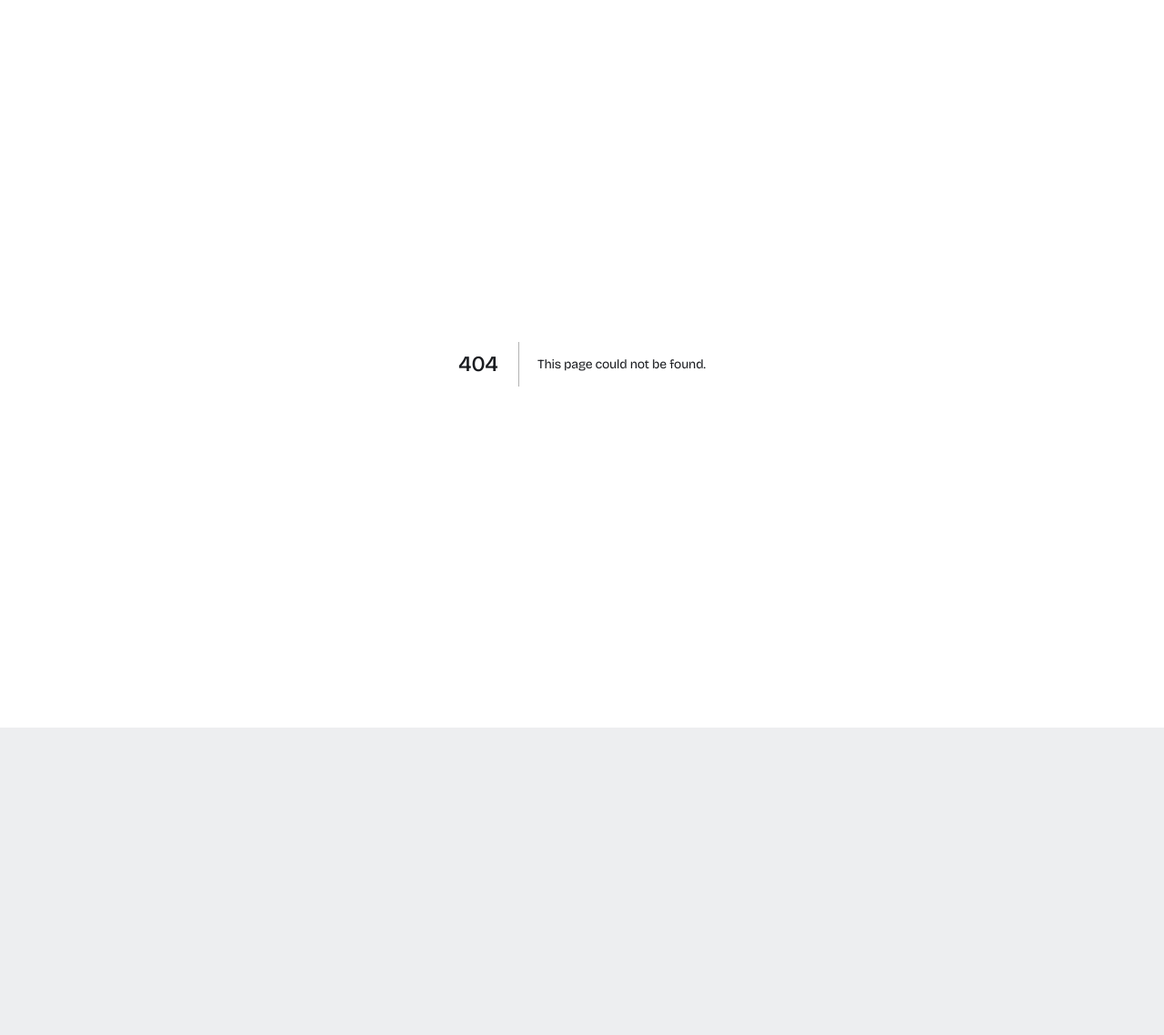
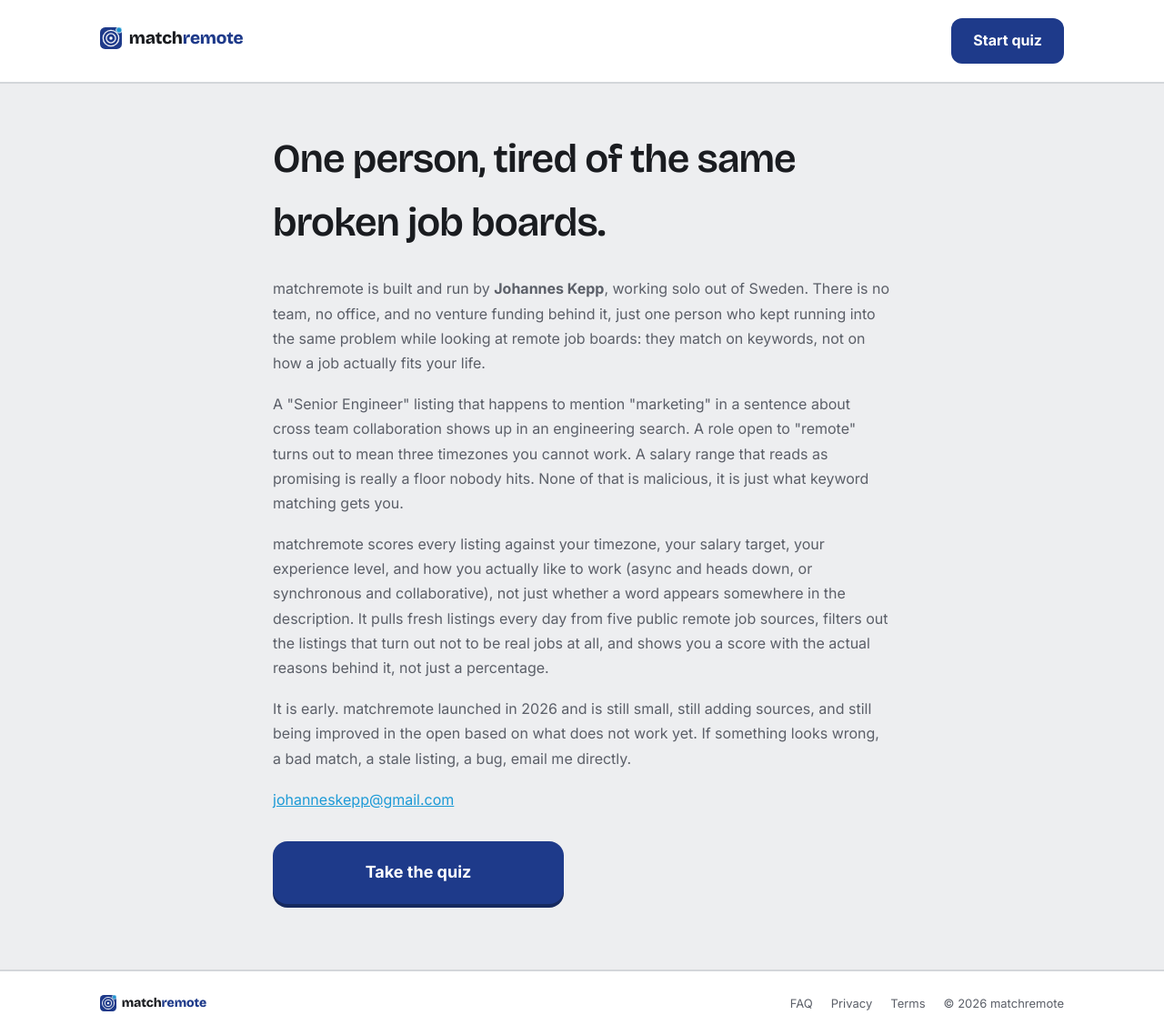
Before and after one commit to johanneskepp/matchremote.io, a Next.js app: page /about in a window 1280 px wide. Before the commit this address had no page. Shown: the whole page at 91% size. Before the commit the page ends 800 px from the top, so only its background shows below. Built offline with nearby package versions, Linux system fonts and the light colour scheme.

Commit message:
Add self-service account deletion and an About page for trust

```diff
--- /dev/null
+++ b/app/about/page.tsx
@@ -0,0 +1,104 @@
+import Link from 'next/link'
+import type { Metadata } from 'next'
+import Logo from '@/components/Logo'
+
+const TITLE = 'About matchremote'
+const DESCRIPTION = 'matchremote is built and run by one person who was tired of remote job boards that match on keywords instead of how you actually want to work.'
+
+export const metadata: Metadata = {
+  title: TITLE,
+  description: DESCRIPTION,
+  alternates: {
+    canonical: 'https://matchremote.io/about',
+  },
+  openGraph: {
+    title: `${TITLE} | matchremote`,
+    description: DESCRIPTION,
+    url: 'https://matchremote.io/about',
+  },
+  twitter: {
+    title: `${TITLE} | matchremote`,
+    description: DESCRIPTION,
+  },
+}
+
+const pStyle = { color: 'var(--ink-soft)', lineHeight: 1.7, marginBottom: '18px', fontSize: '16px' }
+
+export default function AboutPage() {
+  return (
+    <div style={{ minHeight: '100vh', display: 'flex', flexDirection: 'column' }}>
+      <header style={{ padding: '20px 0', background: 'var(--surface)', borderBottom: '2px solid var(--border)' }}>
+        <div className="container-wide" style={{ display: 'flex', justifyContent: 'space-between', alignItems: 'center' }}>
+          <Logo size={24} />
+          <Link href="/quiz" style={{
+            padding: '12px 24px',
+            background: 'var(--accent)',
+            color: 'white',
+            borderRadius: '12px',
+            fontWeight: 700,
+            textDecoration: 'none',
+            fontSize: '16px',
+          }}>Start quiz</Link>
+        </div>
+      </header>
+
+      <main style={{ flex: '1 1 auto', padding: '48px 0 72px' }}>
+        <div className="container">
+          <h1 className="font-display" style={{ fontSize: 'clamp(32px, 5vw, 44px)', marginBottom: '24px' }}>
+            One person, tired of the same broken job boards.
+          </h1>
+
+          <p style={pStyle}>
+            matchremote is built and run by <strong>Johannes Kepp</strong>, working solo out of Sweden. There is no
+            team, no office, and no venture funding behind it, just one person who kept running into the same
+            problem while looking at remote job boards: they match on keywords, not on how a job actually fits your
+            life.
+          </p>
+
+          <p style={pStyle}>
+            A "Senior Engineer" listing that happens to mention "marketing" in a sentence about cross team
+            collaboration shows up in an engineering search. A role open to "remote" turns out to mean three
+            timezones you cannot work. A salary range that reads as promising is really a floor nobody hits. None
+            of that is malicious, it is just what keyword matching gets you.
+          </p>
+
+          <p style={pStyle}>
+            matchremote scores every listing against your timezone, your salary target, your experience level, and
+            how you actually like to work (async and heads down, or synchronous and collaborative), not just
+            whether a word appears somewhere in the description. It pulls fresh listings every day from five public
+            remote job sources, filters out the listings that turn out not to be real jobs at all, and shows you a
+            score with the actual reasons behind it, not just a percentage.
+          </p>
+
+          <p style={pStyle}>
+            It is early. matchremote launched in 2026 and is still small, still adding sources, and still being
+            improved in the open based on what does not work yet. If something looks wrong, a bad match, a stale
+            listing, a bug, email me directly.
+          </p>
+
+          <p style={pStyle}>
+            <a href="mailto:johanneskepp@gmail.com" style={{ color: 'var(--teal)' }}>johanneskepp@gmail.com</a>
+          </p>
+
+          <div style={{ marginTop: '32px', maxWidth: '320px' }}>
+            <Link href="/quiz" className="btn-big">
+              Take the quiz
+            </Link>
+          </div>
+        </div>
+      </main>
+
+      <footer style={{ padding: '24px 0', borderTop: '2px solid var(--border)', background: 'var(--surface)' }}>
+        <div className="container-wide" style={{ display: 'flex', justifyContent: 'space-between', flexWrap: 'wrap', gap: '16px' }}>
+          <Logo size={18} href="" />
+          <div style={{ display: 'flex', gap: '20px', alignItems: 'center', flexWrap: 'wrap' }}>
+            <Link href="/faq" style={{ color: 'var(--ink-soft)', fontSize: '13px', textDecoration: 'none' }}>FAQ</Link>
+            <Link href="/privacy" style={{ color: 'var(--ink-soft)', fontSize: '13px', textDecoration: 'none' }}>Privacy</Link>
+            <Link href="/terms" style={{ color: 'var(--ink-soft)', fontSize: '13px', textDecoration: 'none' }}>Terms</Link>
+            <span style={{ color: 'var(--ink-soft)', fontSize: '13px' }}>© 2026 matchremote</span>
+          </div>
+        </div>
+      </footer>
+    </div>
+  )
+}
--- a/app/account/AccountControls.tsx
+++ b/app/account/AccountControls.tsx
@@ -31,6 +31,8 @@ export default function AccountControls({ userId, email, paddleConfigured, activ
   const [note, setNote] = useState('')
   const [busy, setBusy] = useState(false)
   const [confirmingCancel, setConfirmingCancel] = useState(false)
+  const [confirmingDelete, setConfirmingDelete] = useState(false)
+  const [deleteNote, setDeleteNote] = useState('')
 
   const saveAlerts = async (nextThreshold: number, nextActive: boolean) => {
     setBusy(true)
@@ -78,6 +80,24 @@ export default function AccountControls({ userId, email, paddleConfigured, activ
   const signOut = async () => {
     await fetch('/api/auth/logout', { method: 'POST' })
     router.push('/')
+  }
+
+  const deleteAccount = async () => {
+    setBusy(true)
+    setDeleteNote('')
+    try {
+      const res = await fetch('/api/account/delete', { method: 'POST' })
+      const data = await res.json()
+      if (!res.ok) {
+        setDeleteNote(data.message || 'Could not delete your account right now.')
+        return
+      }
+      router.push('/')
+    } catch {
+      setDeleteNote('Could not reach the server.')
+    } finally {
+      setBusy(false)
+    }
   }
 
   return (
@@ -179,6 +199,33 @@ export default function AccountControls({ userId, email, paddleConfigured, activ
       </section>
 
       <button onClick={signOut} className="btn-big btn-ghost">Sign out</button>
+
+      <section className="card">
+        <h2 className="font-display" style={{ fontSize: '17px', marginBottom: '6px' }}>Delete account</h2>
+        {confirmingDelete ? (
+          <div>
+            <p style={{ fontSize: '15px', color: 'var(--ink-soft)', marginTop: 0 }}>
+              This permanently deletes your account, quiz answers, and match history{active ? ', and cancels your subscription' : ''}. This cannot be undone.
+            </p>
+            <div style={{ display: 'flex', gap: '10px', flexWrap: 'wrap' }}>
+              <button onClick={deleteAccount} disabled={busy} className="btn-big" style={{ width: 'auto', minHeight: '52px', background: '#B91C1C', boxShadow: '0 4px 0 #7F1D1D' }}>
+                {busy ? 'Deleting...' : 'Yes, delete everything'}
+              </button>
+              <button onClick={() => setConfirmingDelete(false)} className="btn-big btn-ghost" style={{ width: 'auto', minHeight: '52px' }}>
+                Keep my account
+              </button>
+            </div>
+          </div>
+        ) : (
+          <button
+            onClick={() => setConfirmingDelete(true)}
+            style={{ color: 'var(--ink-soft)', textDecoration: 'underline', fontSize: '14px', background: 'none', border: 'none', padding: 0 }}
+          >
+            Delete my account and all my data
+          </button>
+        )}
+        {deleteNote && <p style={{ margin: '14px 0 0', fontSize: '14px', color: 'var(--ink-soft)' }}>{deleteNote}</p>}
+      </section>
     </div>
   )
 }
--- /dev/null
+++ b/app/api/account/delete/route.ts
@@ -0,0 +1,31 @@
+import { NextResponse } from 'next/server'
+import { getSessionUser, endSession } from '@/lib/auth/session'
+import { getSubscription, deleteUser } from '@/lib/db/queries'
+import { cancelPaddleSubscription } from '@/lib/billing/paddle'
+
+export const dynamic = 'force-dynamic'
+
+export async function POST() {
+  const user = await getSessionUser()
+  if (!user) return NextResponse.json({ message: 'Not signed in' }, { status: 401 })
+
+  // An active recurring subscription must not keep billing an account that
+  // no longer exists, so cancel it first. Best effort: if Paddle is briefly
+  // unreachable, stop rather than delete the account with billing still live.
+  const subscription = await getSubscription(user.id)
+  if (subscription?.paddle_subscription_id && subscription.status !== 'canceled') {
+    const result = await cancelPaddleSubscription(subscription.paddle_subscription_id)
+    if (!result.ok) {
+      console.error('[account] delete: could not cancel subscription first', result.error)
+      return NextResponse.json(
+        { message: 'Could not cancel your subscription right now, so the account was not deleted. Try again in a moment.' },
+        { status: 502 }
+      )
+    }
+  }
+
+  await deleteUser(user.id)
+  await endSession()
+
+  return NextResponse.json({ success: true })
+}
--- a/app/faq/page.tsx
+++ b/app/faq/page.tsx
@@ -121,6 +121,7 @@ export default function FaqPage() {
           <Logo size={18} href="" />
           <div style={{ display: 'flex', gap: '20px', alignItems: 'center' }}>
             <Link href="/remote-jobs" style={{ color: 'var(--ink-soft)', fontSize: '13px', textDecoration: 'none' }}>Browse jobs</Link>
+            <Link href="/about" style={{ color: 'var(--ink-soft)', fontSize: '13px', textDecoration: 'none' }}>About</Link>
             <Link href="/pricing" style={{ color: 'var(--ink-soft)', fontSize: '13px', textDecoration: 'none' }}>Pricing</Link>
             <Link href="/privacy" style={{ color: 'var(--ink-soft)', fontSize: '13px', textDecoration: 'none' }}>Privacy</Link>
             <Link href="/terms" style={{ color: 'var(--ink-soft)', fontSize: '13px', textDecoration: 'none' }}>Terms</Link>
--- a/app/page.tsx
+++ b/app/page.tsx
@@ -112,6 +112,7 @@ export default async function Home() {
           <div style={{ display: 'flex', gap: '20px', alignItems: 'center', flexWrap: 'wrap' }}>
             <Link href="/remote-jobs" style={{ color: 'var(--ink-soft)', fontSize: '13px', textDecoration: 'none' }}>Browse jobs</Link>
             <Link href="/pricing" style={{ color: 'var(--ink-soft)', fontSize: '13px', textDecoration: 'none' }}>Pricing</Link>
+            <Link href="/about" style={{ color: 'var(--ink-soft)', fontSize: '13px', textDecoration: 'none' }}>About</Link>
             <Link href="/faq" style={{ color: 'var(--ink-soft)', fontSize: '13px', textDecoration: 'none' }}>FAQ</Link>
             <Link href="/privacy" style={{ color: 'var(--ink-soft)', fontSize: '13px', textDecoration: 'none' }}>Privacy</Link>
             <Link href="/terms" style={{ color: 'var(--ink-soft)', fontSize: '13px', textDecoration: 'none' }}>Terms</Link>
--- a/app/pricing/page.tsx
+++ b/app/pricing/page.tsx
@@ -89,6 +89,7 @@ export default function PricingPage() {
           <Logo size={18} href="" />
           <div style={{ display: 'flex', gap: '20px', alignItems: 'center' }}>
             <Link href="/remote-jobs" style={{ color: 'var(--ink-soft)', fontSize: '13px', textDecoration: 'none' }}>Browse jobs</Link>
+            <Link href="/about" style={{ color: 'var(--ink-soft)', fontSize: '13px', textDecoration: 'none' }}>About</Link>
             <Link href="/faq" style={{ color: 'var(--ink-soft)', fontSize: '13px', textDecoration: 'none' }}>FAQ</Link>
             <Link href="/privacy" style={{ color: 'var(--ink-soft)', fontSize: '13px', textDecoration: 'none' }}>Privacy</Link>
             <Link href="/terms" style={{ color: 'var(--ink-soft)', fontSize: '13px', textDecoration: 'none' }}>Terms</Link>
--- a/app/privacy/page.tsx
+++ b/app/privacy/page.tsx
@@ -124,7 +124,7 @@ export default function PrivacyPage() {
             <ul style={ulStyle}>
               <li>Access the personal data we hold about you</li>
               <li>Correct inaccurate data</li>
-              <li>Request deletion of your data ("right to be forgotten")</li>
+              <li>Delete your data yourself, any time, from your account page ("right to be forgotten"), or by asking us to do it for you</li>
               <li>Request a copy of your data in a portable format</li>
               <li>Object to or restrict certain processing</li>
               <li>Lodge a complaint with your national supervisory authority. In Sweden, that is the{' '}
@@ -158,6 +158,7 @@ export default function PrivacyPage() {
           <Logo size={18} href="" />
           <div style={{ display: 'flex', gap: '20px', alignItems: 'center' }}>
             <Link href="/terms" style={{ color: 'var(--ink-soft)', fontSize: '13px', textDecoration: 'none' }}>Terms</Link>
+            <Link href="/about" style={{ color: 'var(--ink-soft)', fontSize: '13px', textDecoration: 'none' }}>About</Link>
             <Link href="/faq" style={{ color: 'var(--ink-soft)', fontSize: '13px', textDecoration: 'none' }}>FAQ</Link>
             <span style={{ color: 'var(--ink-soft)', fontSize: '13px' }}>© 2026 matchremote</span>
           </div>
--- a/app/sitemap.ts
+++ b/app/sitemap.ts
@@ -35,6 +35,12 @@ export default async function sitemap(): Promise<MetadataRoute.Sitemap> {
       priority: 0.7,
     },
     {
+      url: `${BASE_URL}/about`,
+      lastModified: now,
+      changeFrequency: 'monthly',
+      priority: 0.5,
+    },
+    {
       url: `${BASE_URL}/faq`,
       lastModified: now,
       changeFrequency: 'monthly',
--- a/app/terms/page.tsx
+++ b/app/terms/page.tsx
@@ -131,6 +131,7 @@ export default function TermsPage() {
           <Logo size={18} href="" />
           <div style={{ display: 'flex', gap: '20px', alignItems: 'center' }}>
             <Link href="/privacy" style={{ color: 'var(--ink-soft)', fontSize: '13px', textDecoration: 'none' }}>Privacy</Link>
+            <Link href="/about" style={{ color: 'var(--ink-soft)', fontSize: '13px', textDecoration: 'none' }}>About</Link>
             <Link href="/faq" style={{ color: 'var(--ink-soft)', fontSize: '13px', textDecoration: 'none' }}>FAQ</Link>
             <span style={{ color: 'var(--ink-soft)', fontSize: '13px' }}>© 2026 matchremote</span>
           </div>
--- a/lib/db/queries.ts
+++ b/lib/db/queries.ts
@@ -177,6 +177,12 @@ export async function getActiveAlerts(frequency?: string): Promise<any[]> {
   return data || []
 }
 
+export async function deleteUser(userId: string): Promise<void> {
+  // Cascades to quiz_responses, matches, saved_jobs, email_logs, email_alerts,
+  // subscriptions, and sessions, every one of those FKs is ON DELETE CASCADE.
+  await sbAdmin.from('users').delete().eq('id', userId)
+}
+
 export async function getSubscription(userId: string): Promise<any | null> {
   const { data } = await sbAdmin.from('subscriptions').select('*').eq('user_id', userId).maybeSingle()
   return data || null
```
Also changed, not shown: 1 other file (tests, documents, lock files or other folders).
